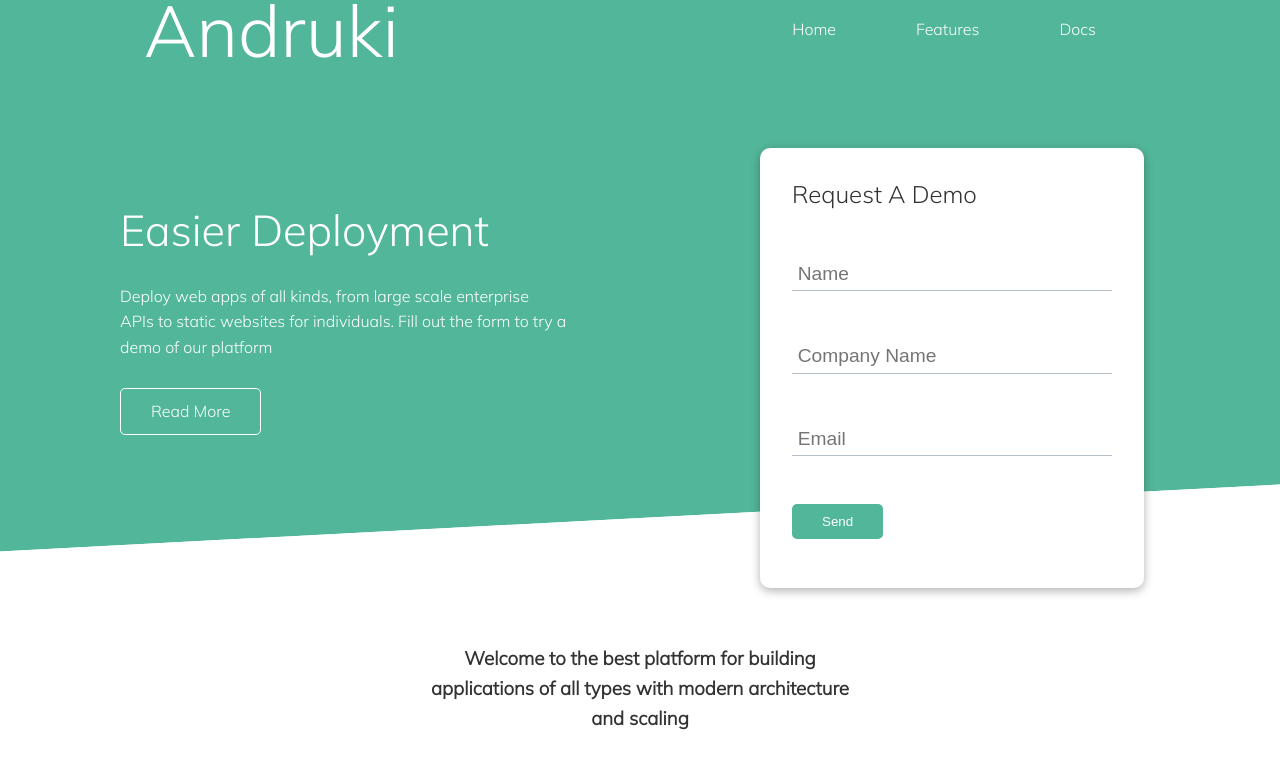
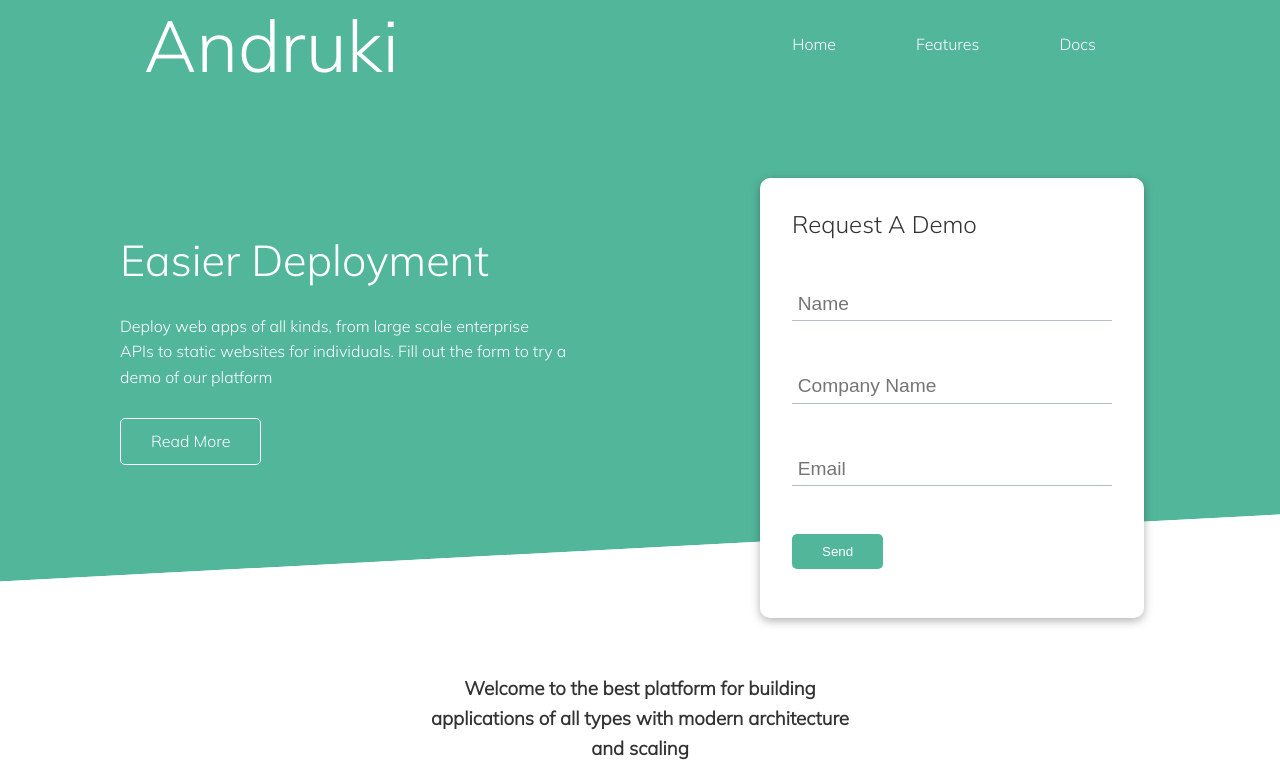
Before and after one commit to andrewneilclarke/andruki-cloud-hosting-platform, a plain HTML site: page index.html in a window 1280 px wide. Shown: the top 779 px of the page. Drawn offline with Linux system fonts and the light colour scheme.

```diff
--- a/css/style.css
+++ b/css/style.css
@@ -50,7 +50,7 @@
 .navbar {
     background-color: var(--primary-color);
     color: white;
-    height: 60px;
+    height: 90px;
 
 }
 .navbar ul {
@@ -69,8 +69,9 @@
 }
 .navbar .container .logo {
     font-size: 4.5em;
-    /* position: relative;
-    right: 0.4em; */
+    /* margin-top: 1em; */
+    /* position: absolute; */
+    /* right: 0.4em; */
 }
 
 /* Showcase */
```
